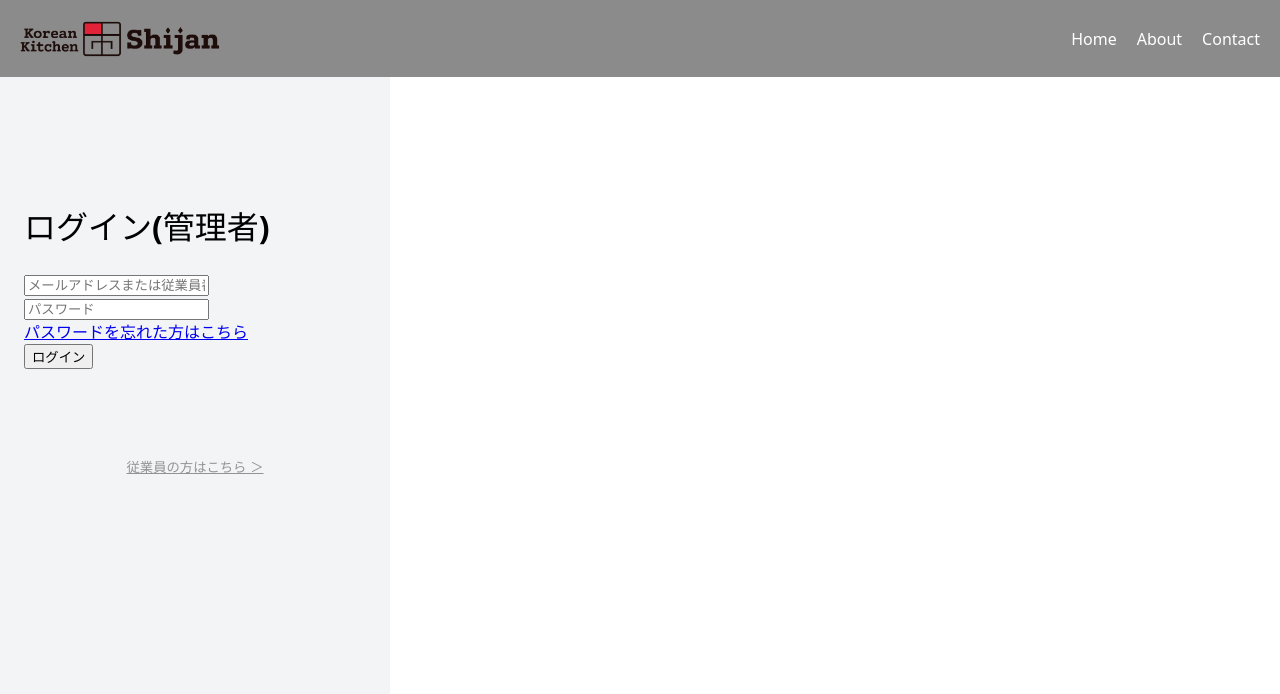
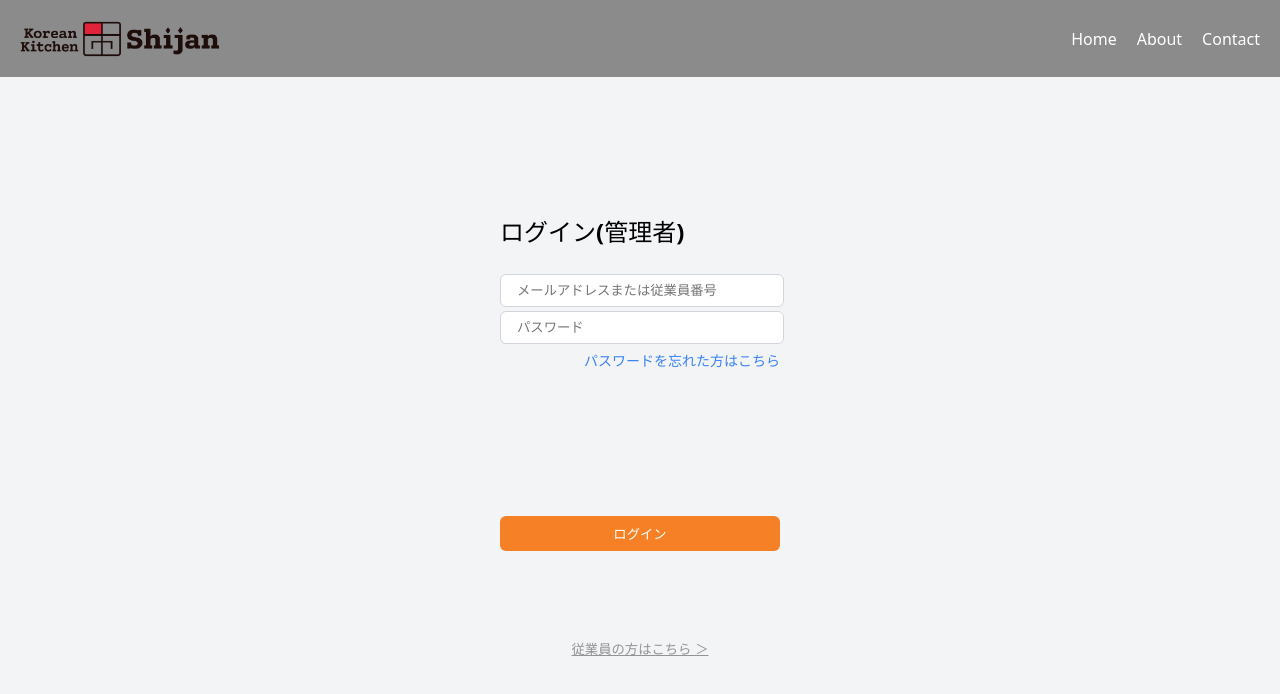
Before and after one commit to kei0101xw/web-shift-manager, a React (Vite) app in the folder frontend/: page /loginmanager in a window 1280 px wide. Shown: the top 694 px of the page. Built offline with nearby package versions, Linux system fonts and the light colour scheme.

Commit message:
[fix]命名の修正

```diff
--- a/frontend/src/pages/LoginManager.jsx
+++ b/frontend/src/pages/LoginManager.jsx
@@ -1,15 +1,13 @@
 import React, { useState } from "react";
-import "./LoginEmployee.css";
+import "./LoginManager.css";
 
-export default function LoginFormManager() {
+export default function LoginManager() {
   const [emailOrId, setEmailOrId] = useState("");
   const [password, setPassword] = useState("");
   const [errors, setErrors] = useState({});
 
   const validate = () => {
     const newErrors = {};
-
-    // メールアドレスまたは従業員番号（数値）
     const emailRegex = /^[^\s@]+@[^\s@]+\.[^\s@]+$/;
     const idRegex = /^[0-9]+$/;
 
@@ -21,7 +19,6 @@ export default function LoginFormManager() {
         "有効なメールアドレスまたは従業員番号を入力してください。";
     }
 
-    // パスワード：4〜8桁
     if (!password) {
       newErrors.password = "パスワードを入力してください。";
     } else if (password.length < 4 || password.length > 8) {
@@ -35,17 +32,14 @@ export default function LoginFormManager() {
   const handleSubmit = (e) => {
     e.preventDefault();
     if (!validate()) return;
-
-    // バリデーションOK時の処理
     console.log("ログイン:", { emailOrId, password });
   };
 
   return (
-    <>
-      <div className="login-em-container">
-        <div className="login-le-container">
-          <form onSubmit={handleSubmit} className="login-form__input">
-            <h1 className=".login-employee-title">ログイン(管理者)</h1>
+    <div className="login-mn-container">
+      <div className="login-manager-container">
+        <form onSubmit={handleSubmit} className="login-form-input">
+          <h1 className="login-manager-title">ログイン(管理者)</h1>
 
           {/* メールアドレス / 従業員番号 */}
           <input
@@ -53,8 +47,8 @@ export default function LoginFormManager() {
             type="text"
             value={emailOrId}
             onChange={(e) => setEmailOrId(e.target.value)}
-              className={`login-form__input__email ${
-                errors.emailOrId ? "login-form__input_email--error" : ""
+            className={`login-form-input-email ${
+              errors.emailOrId ? "login-form-input-mail-error" : ""
             }`}
             placeholder="メールアドレスまたは従業員番号"
           />
@@ -63,14 +57,13 @@ export default function LoginFormManager() {
           )}
 
           {/* パスワード */}
-
           <input
             id="password"
             type="password"
             value={password}
             onChange={(e) => setPassword(e.target.value)}
-              className={`login-form__input__pass ${
-                errors.password ? "login-form__input_pass--error" : ""
+            className={`login-form-input-pass ${
+              errors.password ? "login-form-input-pass-error" : ""
             }`}
             placeholder="パスワード"
           />
@@ -79,28 +72,27 @@ export default function LoginFormManager() {
           )}
 
           {/* パスワードを忘れた方はこちら */}
-            <div className="login-form__forgot-wrapper">
-              <a href="/forgot-password" className="login-form__forgot-link">
+          <div className="login-form-forgot-wrapper">
+            <a href="/forgot-password" className="login-form-forgot-link">
               パスワードを忘れた方はこちら
             </a>
           </div>
 
           {/* ログインボタン */}
-            <button type="submit" className="login-form__submit-button">
+          <button type="submit" className="login-form-submit-button">
             ログイン
           </button>
 
-            {/* 管理者の方はこちら */}
+          {/* 従業員の方はこちら */}
           <button
             type="button"
-              onClick={() => (window.location.href = "/admin-login")}
-              className="login-form__admin-button"
+            onClick={() => (window.location.href = "/employee-login")}
+            className="login-form__employee-button"
           >
             従業員の方はこちら ＞
           </button>
         </form>
       </div>
     </div>
-    </>
   );
 }
```
Lines whose indentation alone changed are shown as unchanged.
